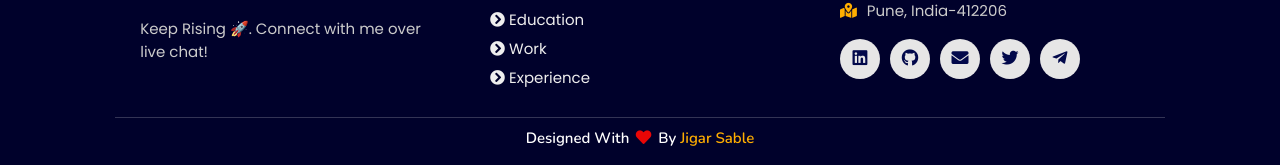
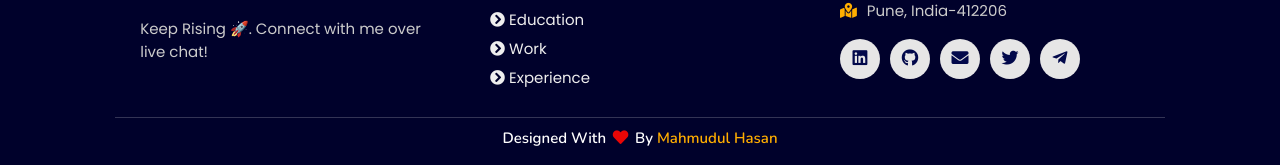
Before and after one commit to mahmudportfolio/mahmudportfolio.github.io, a plain HTML site: page index.html in a window 1280 px wide. Shown: the part 6792-6957 px from the top of the page. Drawn offline with nearby package versions, Linux system fonts and the light colour scheme; animation ran at ten frames a second.

Commit message:
name change

```diff
--- a/index.html
+++ b/index.html
@@ -370,7 +370,7 @@
       </div>
   </div>
 
-  <h1 class="credit">Designed with <i class="fa fa-heart pulse"></i> by <a href="https://www.linkedin.com/in/jigar-sable"> jigar sable</a></h1>
+  <h1 class="credit">Designed with <i class="fa fa-heart pulse"></i> by <a href="https://www.linkedin.com/in/jigar-sable"> Mahmudul Hasan</a></h1>
 
 </section>
 <!-- footer section ends -->
```
